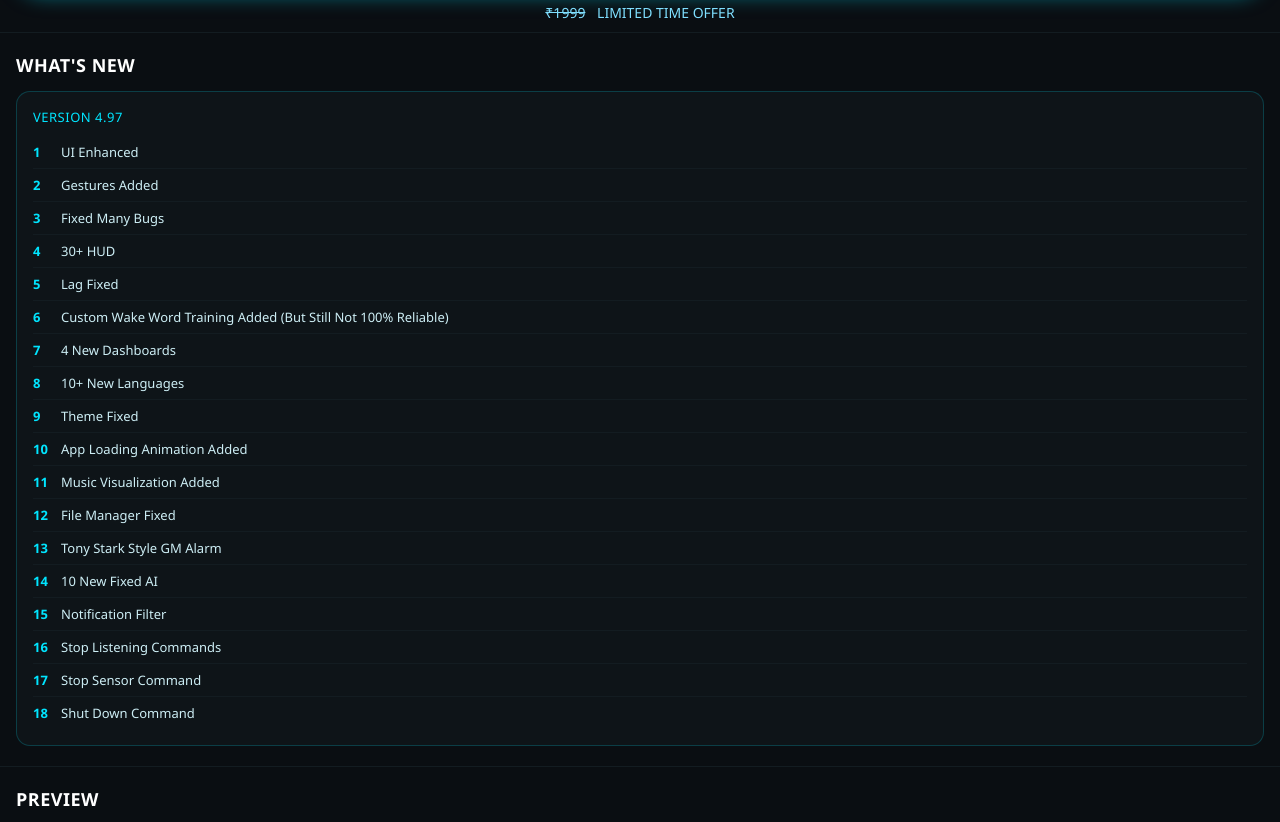
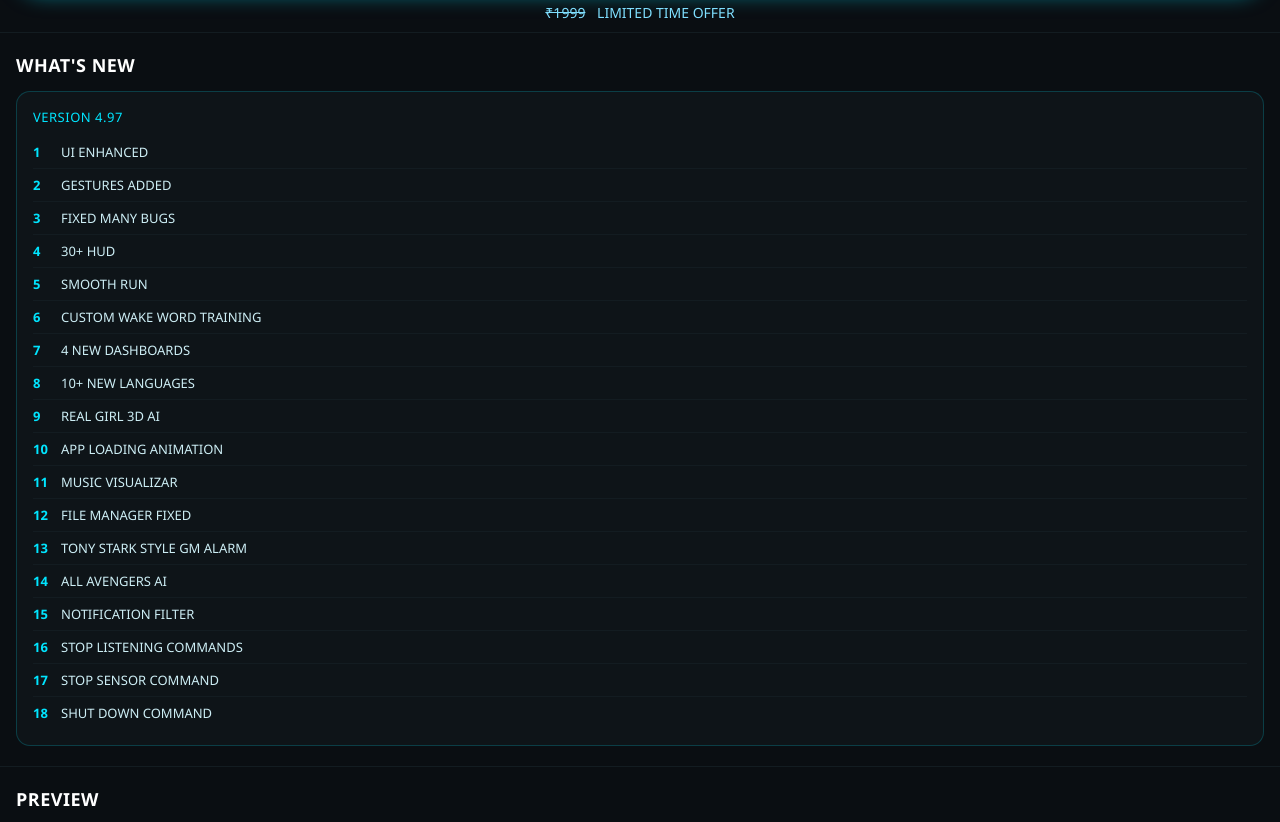
Before and after one commit to unknowninsan157-source/jarvis-ai-website, a website: page index.html in a window 1280 px wide. Shown: the part 318-1140 px from the top of the page. Drawn offline with Linux system fonts and the light colour scheme.

Commit message:
Update index.html

```diff
--- a/index.html
+++ b/index.html
@@ -156,24 +156,24 @@
   <div class="whats-new-box">
     <div class="whats-new-version">VERSION 4.97</div>
     <ul class="whats-new-list">
-      <li>UI Enhanced</li>
-      <li>Gestures Added</li>
-      <li>Fixed Many Bugs</li>
+      <li>UI ENHANCED</li>
+      <li>GESTURES ADDED</li>
+      <li>FIXED MANY BUGS</li>
       <li>30+ HUD</li>
-      <li>Lag Fixed</li>
-      <li>Custom Wake Word Training Added (But Still Not 100% Reliable)</li>
-      <li>4 New Dashboards</li>
-      <li>10+ New Languages</li>
-      <li>Theme Fixed</li>
-      <li>App Loading Animation Added</li>
-      <li>Music Visualization Added</li>
-      <li>File Manager Fixed</li>
-      <li>Tony Stark Style GM Alarm</li>
-      <li>10 New Fixed AI</li>
-      <li>Notification Filter</li>
-      <li>Stop Listening Commands</li>
-      <li>Stop Sensor Command</li>
-      <li>Shut Down Command</li>
+      <li>SMOOTH RUN</li>
+      <li>CUSTOM WAKE WORD TRAINING</li>
+      <li>4 NEW DASHBOARDS</li>
+      <li>10+ NEW LANGUAGES</li>
+      <li>REAL GIRL 3D AI</li>
+      <li>APP LOADING ANIMATION</li>
+      <li>MUSIC VISUALIZAR</li>
+      <li>FILE MANAGER FIXED</li>
+      <li>TONY STARK STYLE GM ALARM</li>
+      <li>ALL AVENGERS AI</li>
+      <li>NOTIFICATION FILTER</li>
+      <li>STOP LISTENING COMMANDS</li>
+      <li>STOP SENSOR COMMAND</li>
+      <li>SHUT DOWN COMMAND</li>
     </ul>
   </div>
 </div>
```
